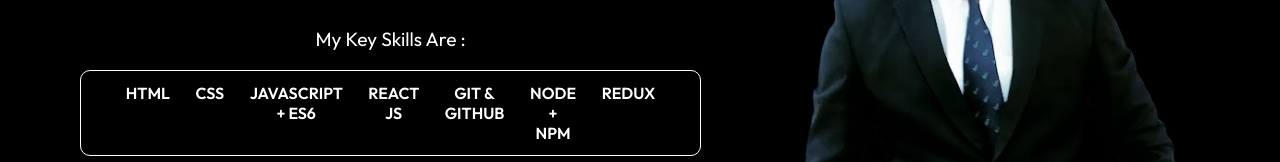
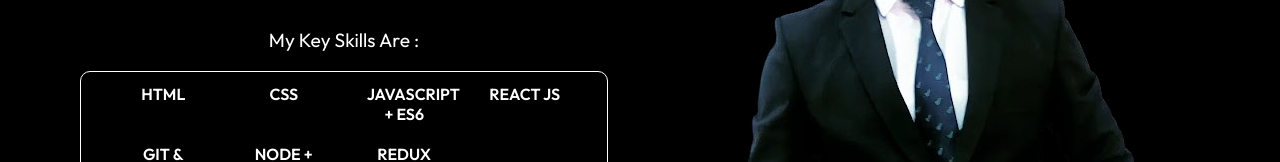
Before and after one commit to kartikmahajan5688/Myportfolio, a React (Create React App) app: page /about in a window 1280 px wide. Shown: the part 790-952 px from the top of the page. Built offline with nearby package versions, Linux system fonts and the light colour scheme.

Commit message:
Added Key Skills

```diff
--- a/src/components/AboutContentStyles.css
+++ b/src/components/AboutContentStyles.css
@@ -4,6 +4,7 @@
     margin: 3rem 3rem;
     align-items: center;
     justify-content: center;
+    overflow: hidden;
 }
 
 .about .left {
@@ -18,21 +19,24 @@
     margin: 1.2rem 0;
 }
 
-.skills {
+.left .skills {
     margin: 2rem 0;
 }
 
-.skills_list {
-    display: flex;
+.left .skills .skills_list {
+    display: grid;
+    grid-template-columns: repeat(auto-fill, minmax(100px, 1fr));
+    grid-gap: 20px;
 }
 
-.skills_list li {
+.left .skills .skills_list li {
     padding: 0 0.8rem;
 }
 
 .about .right {
     align-items: center;
     text-align: center;
+    justify-content: center;
 }
 
 .right .img {
@@ -43,4 +47,5 @@
     .about {
         grid-template-columns: 1fr;
     }
+
 }
```
